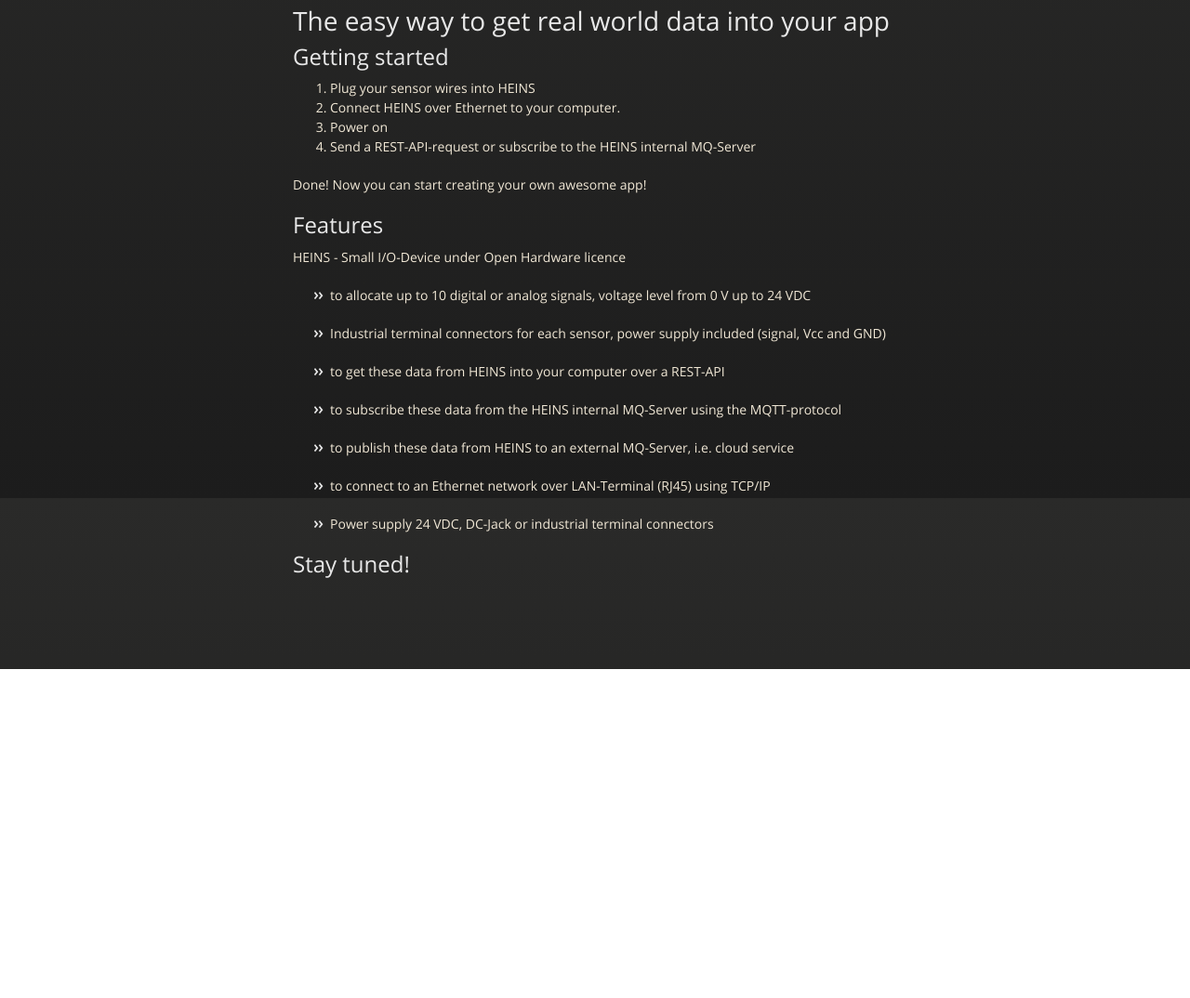
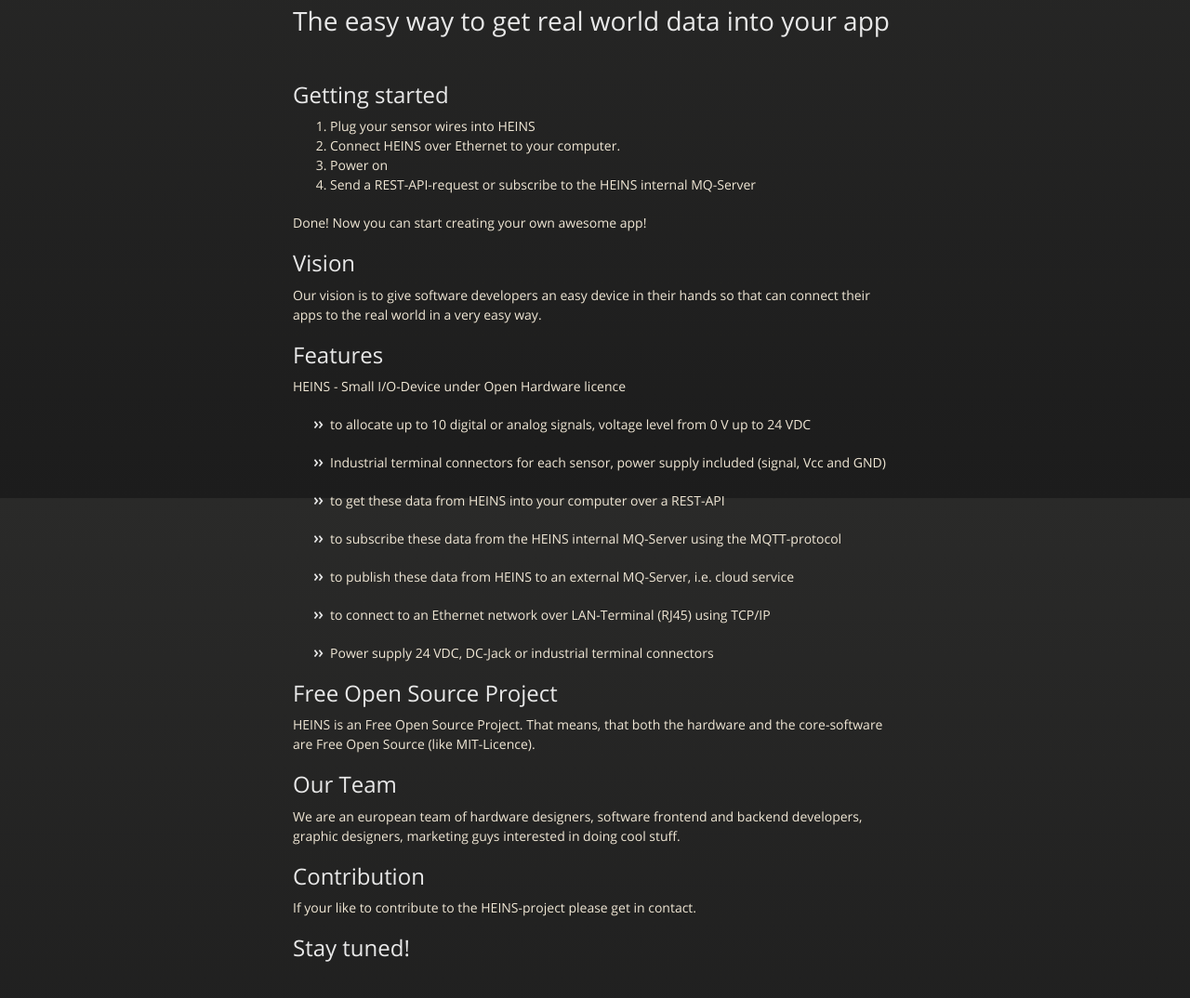
Before and after one commit to heins/heins.github.io, a plain HTML site: page index.html in a window 1280 px wide. Shown: the part 264-1338 px from the top of the page at 93% size. Before the commit the page ends 984 px from the top, so only its background shows below. Drawn offline with nearby package versions, Linux system fonts and the light colour scheme.

```diff
--- a/index.html
+++ b/index.html
@@ -41,6 +41,8 @@
         <h1>
 <a name="the-easy-way-to-get-real-world-data-into-your-app" class="anchor" href="#the-easy-way-to-get-real-world-data-into-your-app"><span class="octicon octicon-link"></span></a>The easy way to get real world data into your app</h1>
 
+<p><br></p>
+
 <h2>
 <a name="getting-started" class="anchor" href="#getting-started"><span class="octicon octicon-link"></span></a>Getting started</h2>
 
@@ -50,6 +52,11 @@
 <li>Power on</li>
 <li>Send a REST-API-request or subscribe to the HEINS internal MQ-Server</li>
 </ol><p>Done! Now you can start creating your own awesome app!</p>
+
+<h2>
+<a name="vision" class="anchor" href="#vision"><span class="octicon octicon-link"></span></a>Vision</h2>
+
+<p>Our vision is to give software developers an easy device in their hands so that can connect their apps to the real world in a very easy way.</p>
 
 <h2>
 <a name="features" class="anchor" href="#features"><span class="octicon octicon-link"></span></a>Features</h2>
@@ -65,6 +72,21 @@
 <li><p>to connect to an Ethernet network over LAN-Terminal (RJ45) using TCP/IP</p></li>
 <li><p>Power supply 24 VDC, DC-Jack or industrial terminal connectors</p></li>
 </ul><h2>
+<a name="free-open-source-project" class="anchor" href="#free-open-source-project"><span class="octicon octicon-link"></span></a>Free Open Source Project</h2>
+
+<p>HEINS is an Free Open Source Project. That means, that both the hardware and the core-software are Free Open Source (like MIT-Licence). </p>
+
+<h2>
+<a name="our-team" class="anchor" href="#our-team"><span class="octicon octicon-link"></span></a>Our Team</h2>
+
+<p>We are an european team of hardware designers, software frontend and backend developers, graphic designers, marketing guys interested in doing cool stuff.</p>
+
+<h2>
+<a name="contribution" class="anchor" href="#contribution"><span class="octicon octicon-link"></span></a>Contribution</h2>
+
+<p>If your like to contribute to the HEINS-project please get in contact.</p>
+
+<h2>
 <a name="stay-tuned" class="anchor" href="#stay-tuned"><span class="octicon octicon-link"></span></a>Stay tuned!</h2>
       </section>
 
```
Also changed, not shown: params.json (+1 -1 lines).
